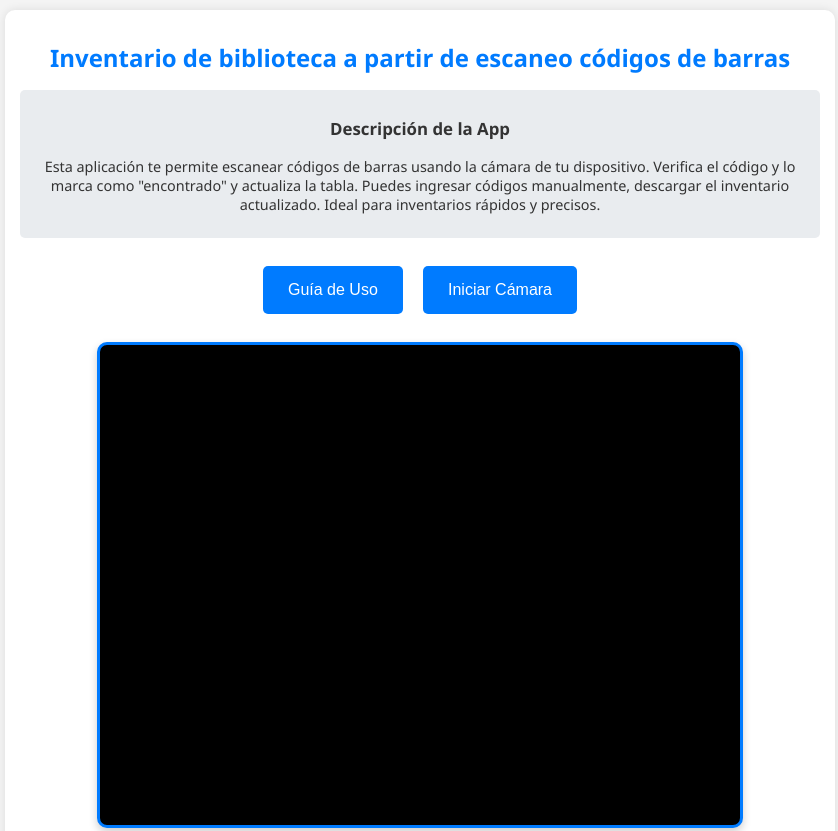
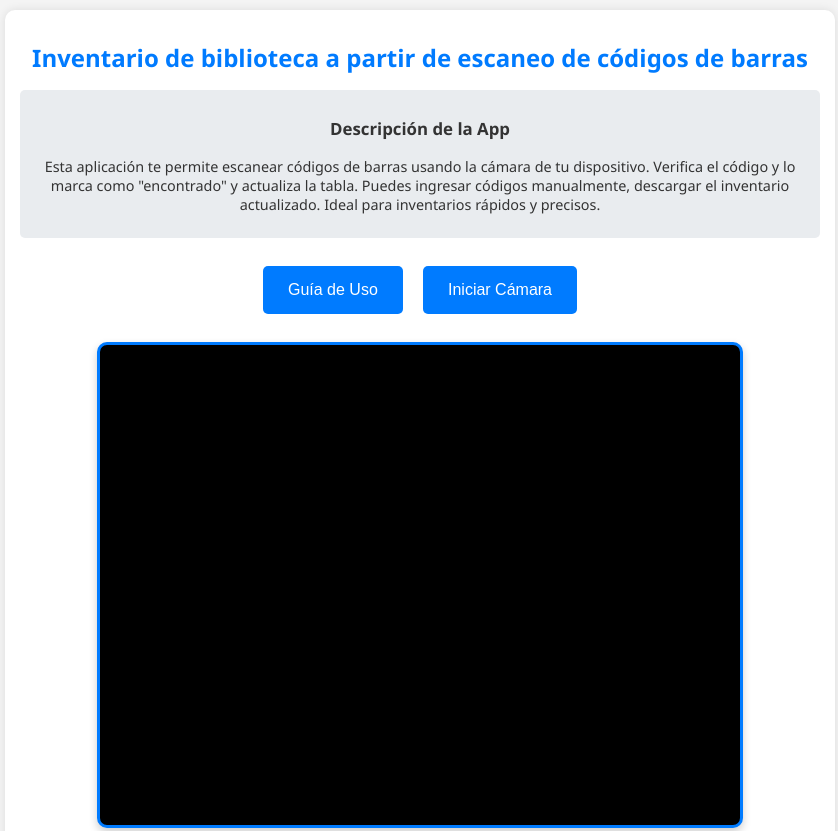
Before and after one commit to danielbenjumea1-png/inventario-ucc, a plain HTML site: page index.html in a window 1280 px wide. Shown: the top 831 px of the page, without its empty margins (220-1058 px from the left). Drawn offline with Linux system fonts and the light colour scheme; no server answers.

Commit message:
Update index.html

```diff
--- a/index.html
+++ b/index.html
@@ -66,7 +66,7 @@
 </head>
 <body>
     <div class="container">
-        <h1>Inventario de biblioteca a partir de escaneo códigos de barras</h1>
+        <h1>Inventario de biblioteca a partir de escaneo de códigos de barras</h1>
         <div class="description">
             <h3>Descripción de la App</h3>
             <p>Esta aplicación te permite escanear códigos de barras usando la cámara de tu dispositivo. Verifica el código y lo marca como "encontrado" y actualiza la tabla. Puedes ingresar códigos manualmente, descargar el inventario actualizado. Ideal para inventarios rápidos y precisos.</p>
```
